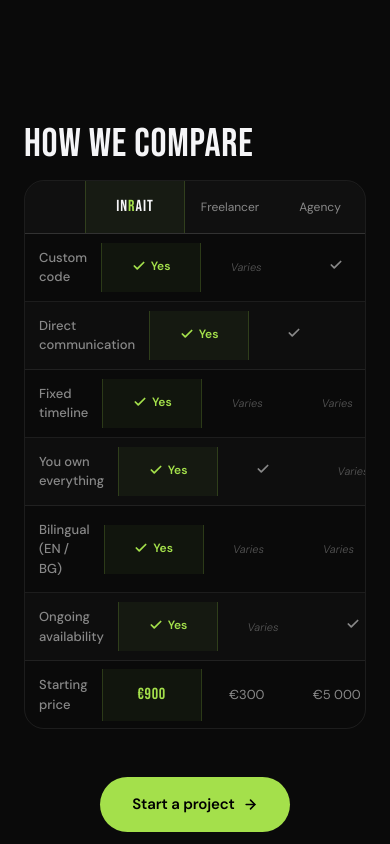
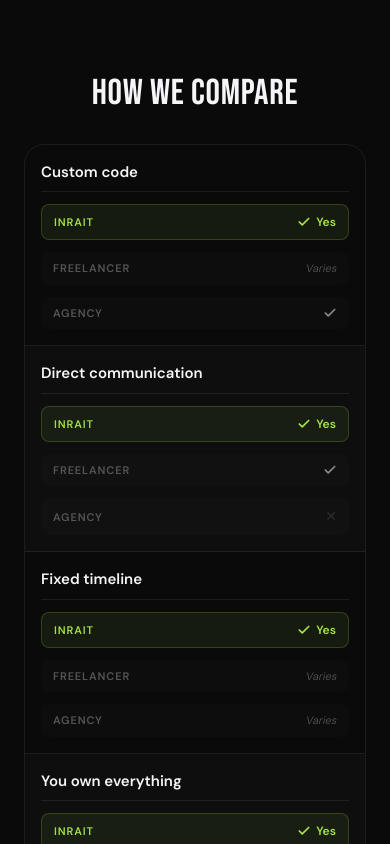
Before and after one commit to inasrami/inrait, a Vue app: page / in a window 390 px wide. Shown: the part 4480-5324 px from the top of the page. Built offline with nearby package versions, Linux system fonts and the light colour scheme; no server answers.

Commit message:
Refactor ComparisonTable.vue for improved mobile responsiveness and styling adjustments

```diff
--- a/src/components/Comparisontable.vue
+++ b/src/components/Comparisontable.vue
@@ -1,5 +1,5 @@
 <template>
-  <section class="relative px-6 py-32 overflow-hidden" style="background: var(--surface);">
+  <section class="relative px-6 py-20 overflow-hidden md:py-32" style="background: var(--surface);">
 
     <div class="absolute top-0 left-0 right-0 h-px"
       style="background: var(--border);" />
@@ -8,14 +8,15 @@
 
     <div class="max-w-[860px] mx-auto relative z-10">
 
-      <h2 class="font-display fade-up text-[clamp(40px,7vw,72px)] mb-4"
+      <h2 class="font-display fade-up text-[clamp(36px,7vw,72px)] mb-8 md:mb-4 text-center md:text-left"
         style="letter-spacing:0.02em; line-height:1; transition-delay:0.05s;">
         {{ t('comparison.title') }}
       </h2>
+
       <!-- Table -->
       <div class="comp-table fade-up" style="transition-delay:0.15s;">
 
-        <!-- Header row -->
+        <!-- Header row (Hidden on mobile via CSS) -->
         <div class="comp-row comp-header">
           <div class="comp-feature-cell" />
           <div class="comp-col comp-col--inrait">
@@ -35,6 +36,7 @@
           <div class="comp-feature-cell">{{ row.feature }}</div>
 
           <div class="comp-col comp-col--inrait">
+            <span class="mobile-label">INRAIT</span>
             <span v-if="row.inrait === true" class="cell-yes">
               <svg width="14" height="14" viewBox="0 0 24 24" fill="none" stroke="currentColor" stroke-width="3" stroke-linecap="round" stroke-linejoin="round"><polyline points="20 6 9 17 4 12"/></svg>
               {{ t('comparison.yes') }}
@@ -46,6 +48,7 @@
           </div>
 
           <div class="comp-col">
+            <span class="mobile-label">{{ t('comparison.col2') }}</span>
             <span v-if="row.freelancer === true" class="cell-neutral-yes">
               <svg width="14" height="14" viewBox="0 0 24 24" fill="none" stroke="currentColor" stroke-width="3" stroke-linecap="round" stroke-linejoin="round"><polyline points="20 6 9 17 4 12"/></svg>
             </span>
@@ -55,6 +58,7 @@
           </div>
 
           <div class="comp-col comp-col--last">
+            <span class="mobile-label">{{ t('comparison.col3') }}</span>
             <span v-if="row.agency === true" class="cell-neutral-yes">
               <svg width="14" height="14" viewBox="0 0 24 24" fill="none" stroke="currentColor" stroke-width="3" stroke-linecap="round" stroke-linejoin="round"><polyline points="20 6 9 17 4 12"/></svg>
             </span>
@@ -67,8 +71,8 @@
       </div>
 
       <!-- CTA below table -->
-      <div class="mt-12 text-center fade-up" style="transition-delay:0.2s;">
-        <RouterLink to="/contact" class="btn-primary text-[15px] px-10 py-5" style="cursor: pointer;">
+      <div class="mt-8 text-center md:mt-12 fade-up" style="transition-delay:0.2s;">
+        <RouterLink to="/contact" class="btn-primary text-[15px] px-8 py-4 md:px-10 md:py-5 inline-flex items-center justify-center gap-2" style="cursor: pointer;">
           {{ t('cta.start') }}
           <svg width="15" height="15" viewBox="0 0 24 24" fill="none" stroke="currentColor" stroke-width="2.5" stroke-linecap="round" stroke-linejoin="round"><line x1="5" y1="12" x2="19" y2="12"/><polyline points="12 5 19 12 12 19"/></svg>
         </RouterLink>
@@ -198,24 +202,57 @@ const rows = computed(() => t('comparison.rows'))
   color: var(--text-muted);
 }
 
-@media (max-width: 640px) {
+/* Hidden by default on desktop */
+.mobile-label {
+  display: none;
+}
+
+/* Mobile Responsive Optimization */
+@media (max-width: 768px) {
+  .comp-header {
+    display: none;
+  }
+
   .comp-row {
-    grid-template-columns: 1fr 100px 90px 90px;
+    grid-template-columns: 1fr;
+    padding: 16px;
+    gap: 12px;
   }
 
   .comp-feature-cell {
-    padding: 14px 14px;
-    font-size: 13px;
+    padding: 0 0 8px 0;
+    font-size: 15px;
+    font-weight: 600;
+    color: var(--text);
+    border-bottom: 1px solid var(--border);
   }
 
   .comp-col {
-    padding: 14px 6px;
-    font-size: 12px;
+    display: flex;
+    justify-content: space-between;
+    align-items: center;
+    padding: 8px 12px;
+    background: rgba(255, 255, 255, 0.01);
+    border-radius: 8px;
+    text-align: right;
   }
 
-  .cell-price,
-  .col-logo {
-    font-size: 16px;
+  .comp-col--inrait {
+    background: rgba(164, 224, 75, 0.08);
+    border: 1px solid rgba(164, 224, 75, 0.2);
+  }
+
+  .mobile-label {
+    display: inline-block;
+    font-size: 11px;
+    text-transform: uppercase;
+    letter-spacing: 0.08em;
+    color: var(--text-dim);
+    font-weight: 600;
+  }
+
+  .comp-col--inrait .mobile-label {
+    color: var(--accent);
   }
 }
 </style>
```
